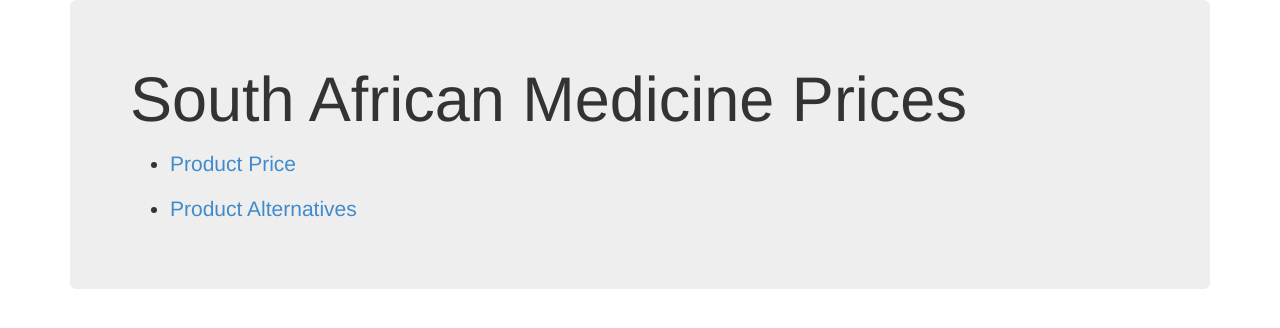
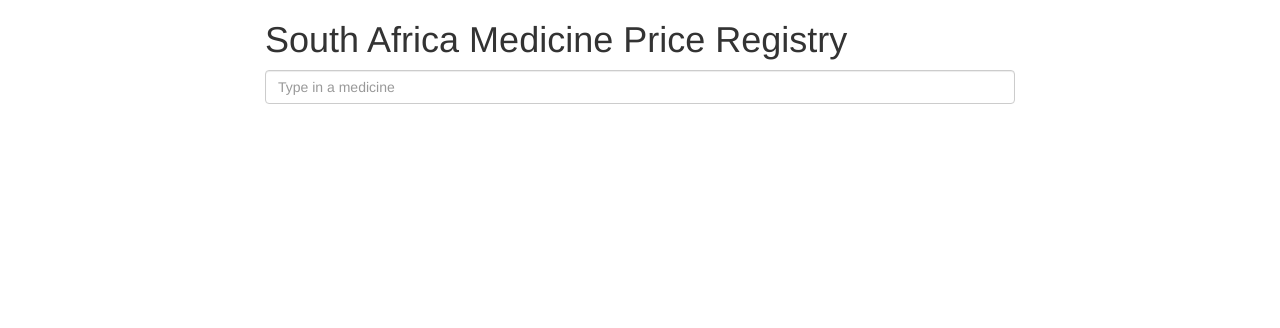
Before and after one commit to Code4SA/medicine-price-registry, a Flask app: page / in a window 1280 px wide. Shown: the top 328 px of the page. Run offline with Flask 2, Linux system fonts and the light colour scheme; some libraries are stand-ins or nearby versions.

Commit message:
Removed junk

```diff
--- a/server/server.py
+++ b/server/server.py
@@ -7,13 +7,5 @@ app = Flask(__name__)
 def main():
     return render_template('index.html')
 
-@app.route("/product/")
-def product_price():
-    return render_template('product.html')
-
-@app.route("/generic/")
-def generics():
-    return "Generics with price"
-
 if __name__ == "__main__":
     app.run(debug=True)
--- a/server/templates/base.html
+++ b/server/templates/base.html
@@ -1,11 +1,23 @@
+<!DOCTYPE html>
 <html>
-<head>
-    <link rel="stylesheet" href="/static/css/bootstrap.min.css">
-    <link rel="stylesheet" href="/static/css/bootstrap-theme.css">
-</head>
-<body>
+  <head>
+    <title>Bootstrap 101 Template</title>
+    <meta name="viewport" content="width=device-width, initial-scale=1.0">
+    <link rel="stylesheet" href="//netdna.bootstrapcdn.com/bootstrap/3.0.0/css/bootstrap.min.css" media="screen">
+    <link rel="stylesheet" href="//netdna.bootstrapcdn.com/bootstrap/3.0.0/css/bootstrap-theme.min.css" media="screen">
+
+    <!-- HTML5 shim and Respond.js IE8 support of HTML5 elements and media queries -->
+    <!--[if lt IE 9]>
+      <script src="../../assets/js/html5shiv.js"></script>
+      <script src="../../assets/js/respond.min.js"></script>
+    <![endif]-->
+  </head>
+  <body>
     <div class="container">
     {% block body %}{% endblock %}
     </div>
-</body>
+
+    <script src="//code.jquery.com/jquery.js"></script>
+    <script src="//netdna.bootstrapcdn.com/bootstrap/3.0.0/js/bootstrap.min.js"></script>
+  </body>
 </html>
--- a/server/templates/index.html
+++ b/server/templates/index.html
@@ -1,12 +1,18 @@
 {% extends "base.html" %}
 {% block body %}
-    <div class="jumbotron">
-        <h1>South African Medicine Prices</h1>
-        <p>
-        <ul>
-            <li><a href="/product/">Product Price</a></li>
-            <li><a href="/generic/">Product Alternatives</a></li>
-        </ul>
-        </p>
+    <div class="row">
+        <div class="col-lg-2"></div>
+        <div class="col-lg-8">
+        <h1>South Africa Medicine Price Registry</h1>
+        </div>
+        <div class="col-lg-2"></div>
     </div>
+
+    <div class="row">
+        <div class="col-lg-2"></div>
+        <div class="col-lg-8">
+              <input type="text" class="form-control" placeholder="Type in a medicine">
+        </div><!-- /.col-lg-6 -->
+        <div class="col-lg-2"></div>
+    </div><!-- /.row -->
 {% endblock %}
```
Also changed, not shown: server/templates/product.html (deleted, +0 -23 lines), 2 other files.
